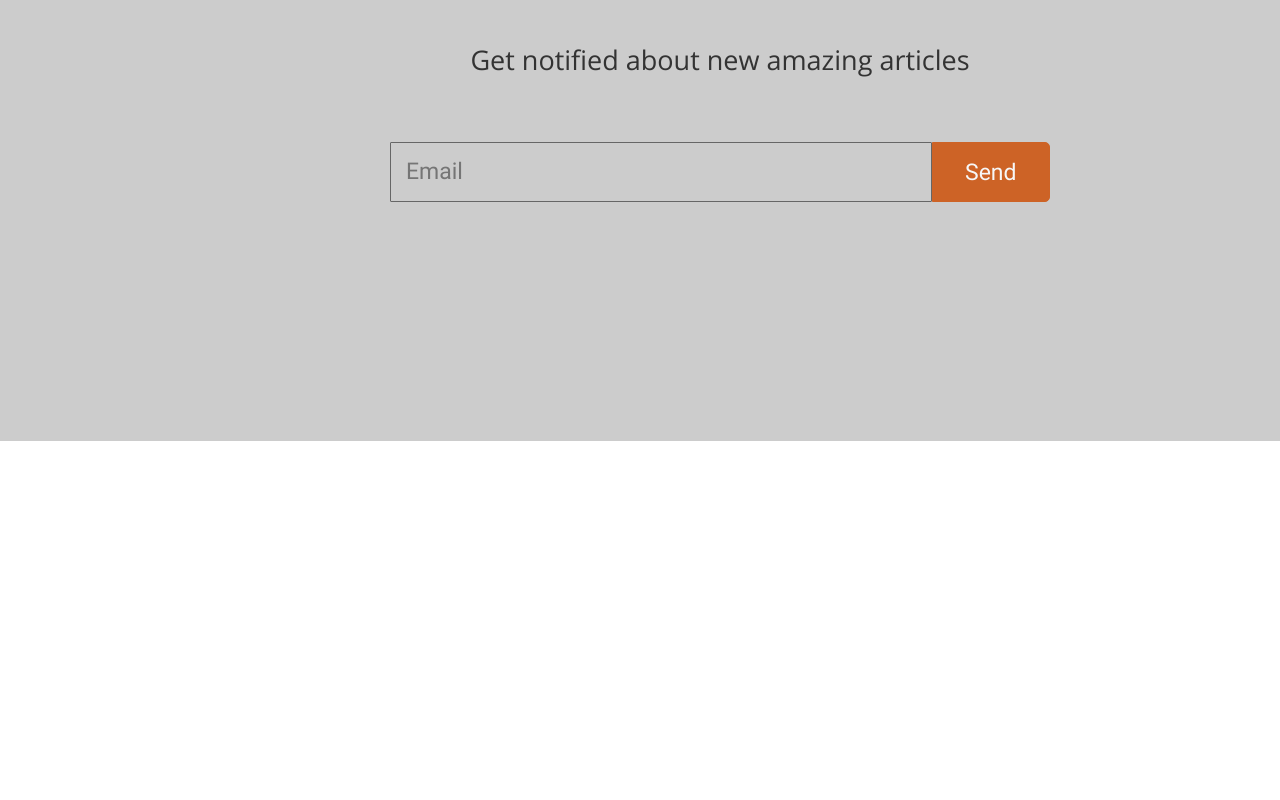
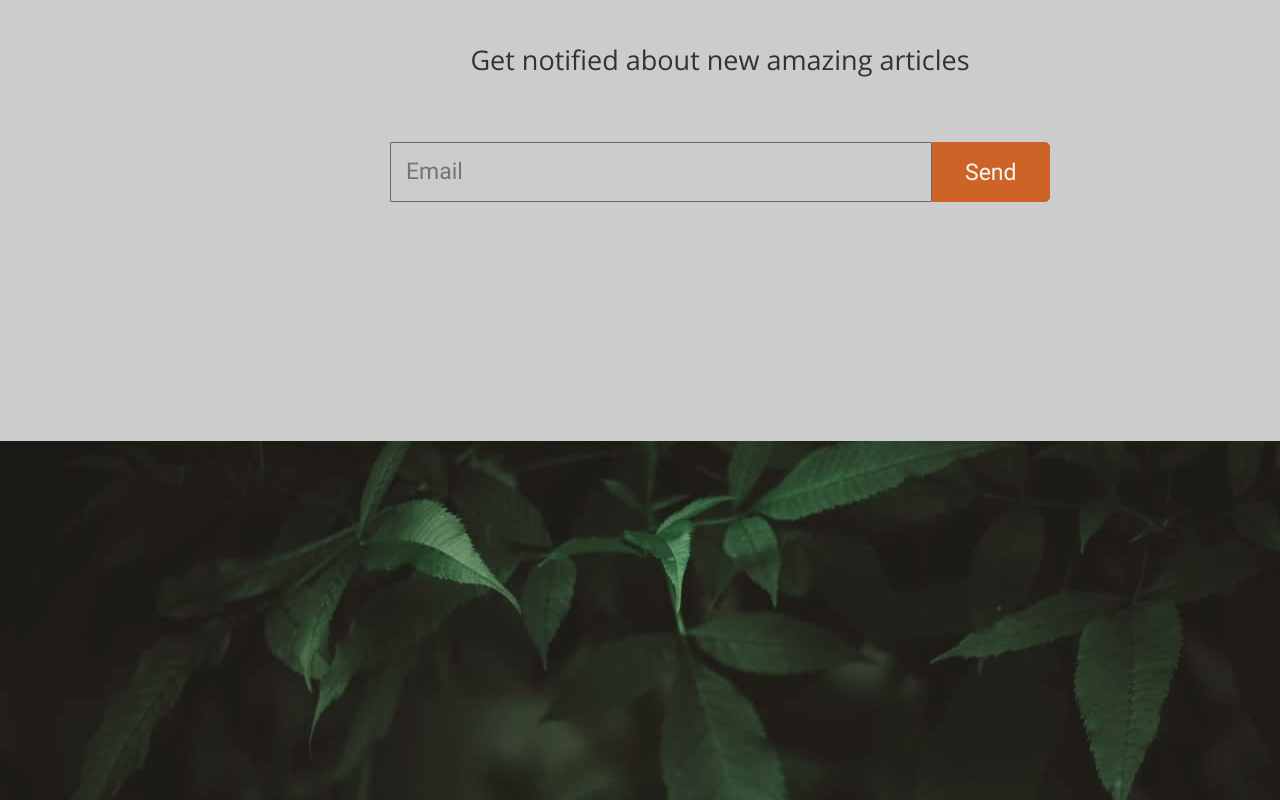
Before and after one commit to Gruchenkova/rsschool-cv, a plain HTML site: page Wildlife/index.html in a window 1280 px wide. Shown: the part 1706-2506 px from the top of the page. Before the commit the page ends 2147 px from the top, so only its background shows below. Drawn offline with nearby package versions, Linux system fonts and the light colour scheme.

Commit message:
feat: add footer

```diff
--- a/Wildlife/css/style.css
+++ b/Wildlife/css/style.css
@@ -334,3 +334,13 @@ font-weight: normal;
 font-size: 23px;
 line-height: 27px;
 }
+.wr_footer {
+	background-color: #181617;
+	background-image: url(../assets/footer.jpg);
+	background-size: cover;
+	background-position: bottom;
+	width: 1440px;
+	height: 359px;
+	color: #fff;
+	overflow: hidden;
+}
--- a/Wildlife/index.html
+++ b/Wildlife/index.html
@@ -120,6 +120,14 @@
 			</form>
 		</div>
 	</div>
+	<div class="wr_footer">
+		<div class="container_custom">
+			<footer>
+
+			</footer>
+		</div>
+	</div>
+
 <script src="https://unpkg.com/swiper/swiper-bundle.min.js"></script>
 <script type="text/javascript" src="./js/script.js"></script>
 </body>
```
Also changed, not shown: Wildlife/assets/footer.jpg (added).
